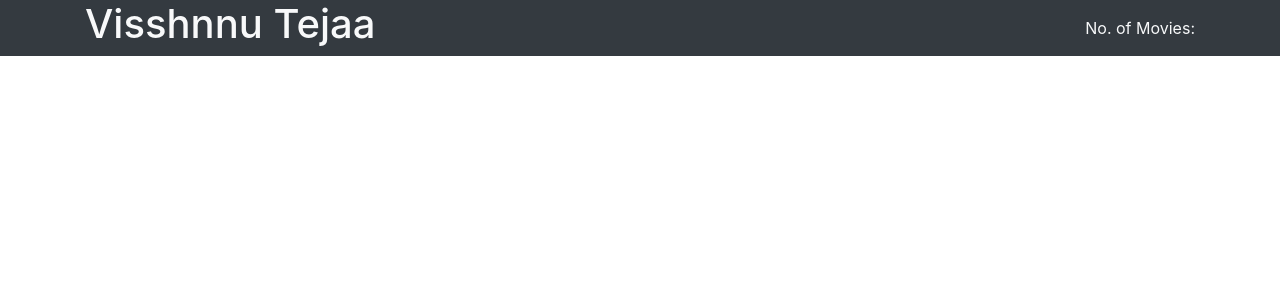
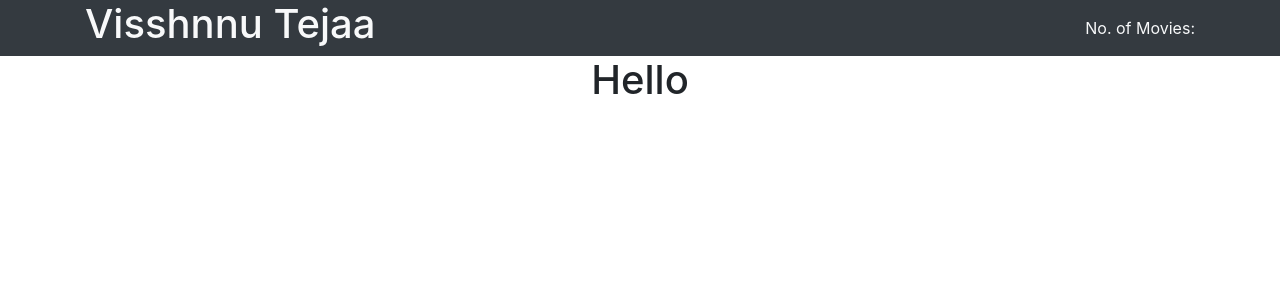
Before and after one commit to visshnnu-tejaa-98/react-state-management-contest-api, a React (Create React App) app: page / in a window 1280 px wide. Shown: the top 300 px of the page. Built offline with nearby package versions, Linux system fonts and the light colour scheme.

Commit message:
accessing contex file

```diff
--- a/src/App.js
+++ b/src/App.js
@@ -1,11 +1,16 @@
 import MovieList from './components/movieList';
 import './App.css';
+import { MovieProvider } from './components/movieContext';
+import Nav from './components/navbar';
 
 function App() {
 	return (
-		<div className='App'>
-			<MovieList />
-		</div>
+		<MovieProvider>
+			<div className='App'>
+				<Nav />
+				<MovieList />
+			</div>
+		</MovieProvider>
 	);
 }
 
--- a/src/movieContext.js
+++ b/src/components/movieContext.js
@@ -20,5 +20,5 @@ export const MovieProvider = (props) => {
 			price: '$13',
 		},
 	]);
-	return <MovieContext.Provider>{props.children}</MovieContext.Provider>;
+	return <MovieContext.Provider value='Hello'>{props.children}</MovieContext.Provider>;
 };
--- a/src/components/movieList.js
+++ b/src/components/movieList.js
@@ -1,10 +1,11 @@
-import React, { useState } from 'react';
+import React, { useState, useContext } from 'react';
 import Movie from './movie';
-import Nav from './navbar';
+import { MovieContext } from './movieContext';
 const MovieList = () => {
+	let value = useContext(MovieContext);
 	return (
 		<div>
-			<Nav />
+			<h1>{value}</h1>
 			{/* {movies.map((movie) => (
 				<Movie movie={movie} key={movie.id} />
 			))} */}
```
